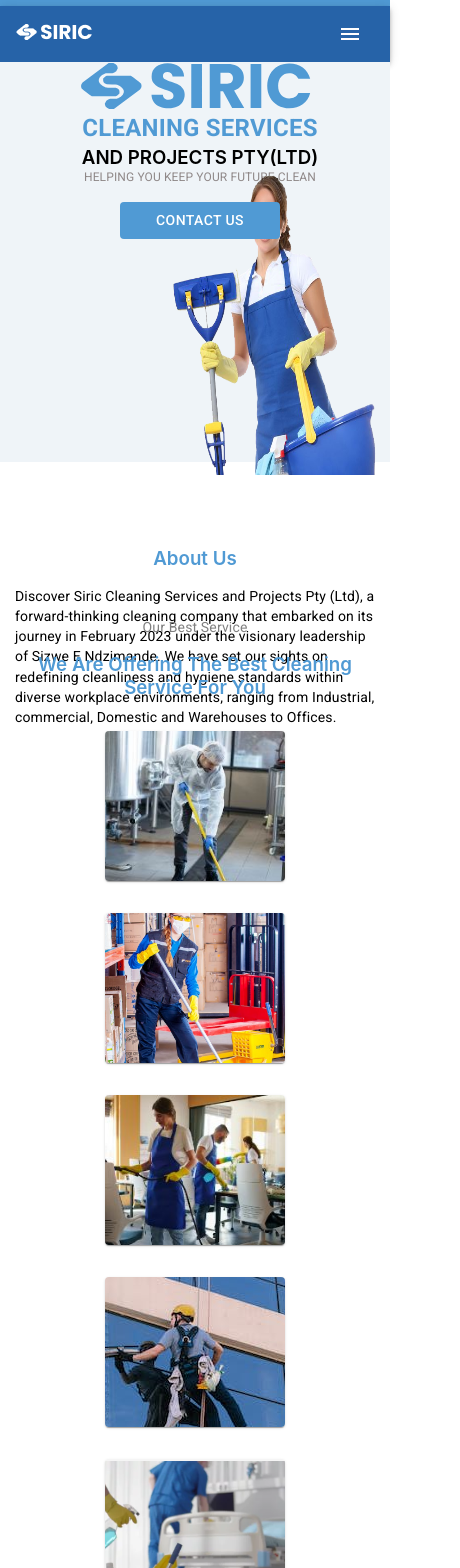
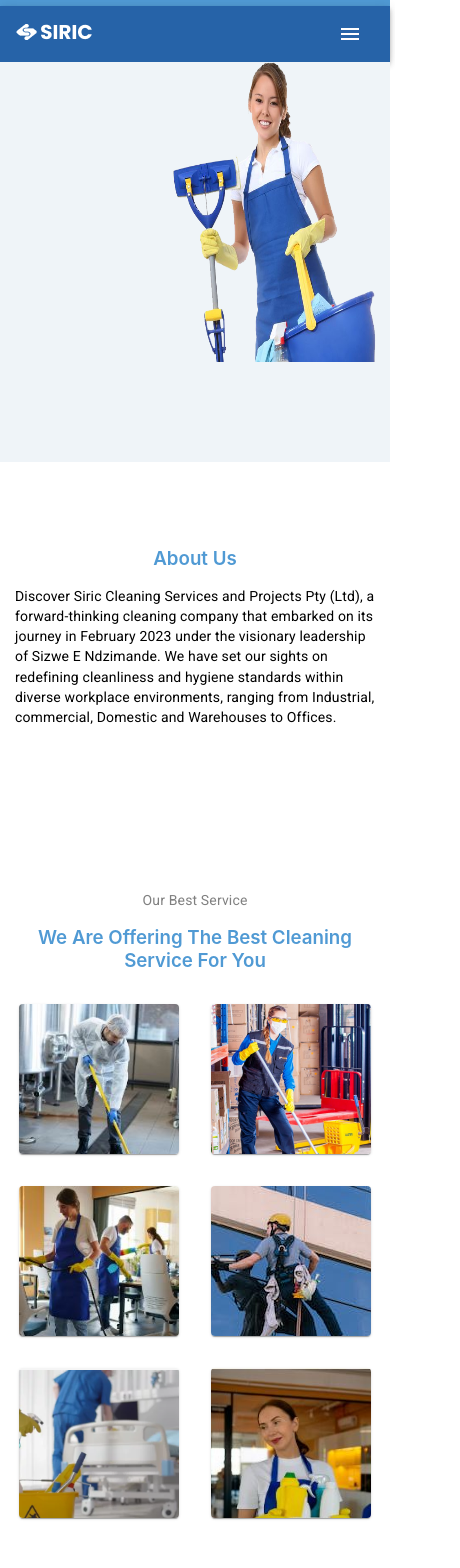
Before and after one commit to codewithmokone/siric-cleaning-website, a React (Create React App) app: page / in a window 390 px wide. Shown: the top 1568 px of the page, 460 px wide, since content can reach past the window. Built offline with nearby package versions, Linux system fonts and the light colour scheme.

Commit message:
updated mobile responsiveness

```diff
--- a/src/components/CustomCard.jsx
+++ b/src/components/CustomCard.jsx
@@ -58,7 +58,7 @@
         <Card
           key={index}
           sx={{
-            maxWidth: { xs: 180, lg: 280 },
+            maxWidth: { xs: 160, lg: 280 },
             margin: {xs:2,lg:4},
             height: { xs: 150, lg: 335 },
           }}
--- a/src/components/herosection/HeroSection.jsx
+++ b/src/components/herosection/HeroSection.jsx
@@ -19,8 +19,8 @@
     >
       <Box
         sx={{
-          width: 400,
-          display: "flex",
+          width: 390,
+          display: {xs:"none",lg:"flex"},
           flexDirection: "column",
           alignItems: "center",
           marginBottom:-8
--- a/src/components/main/Contact.jsx
+++ b/src/components/main/Contact.jsx
@@ -57,13 +57,13 @@
       ) : (
         <Box
           sx={{
-            width: {xs:400, lg:1200},
+            width: {xs:390, lg:1200},
             display: "column",
             justifyContent: "center",
             marginTop: 6,
           }}
         >
-          <Box sx={{ width: {xs:400, lg:1200}, display: "flex", justifyContent: "center" }}>
+          <Box sx={{ width: {xs:390, lg:1200}, display: "flex", justifyContent: "center" }}>
             <CustomTypography
               color="#509AD4"
               theme={"subheading"}
@@ -74,13 +74,13 @@
           </Box>
           <Box
             sx={{
-              width: {xs:400, lg:1200},
+              width: {xs:390, lg:1200},
               display: "flex",
               justifyContent: "center",
               marginTop: 4,
             }}
           >
-            <Box sx={{ width:{xs:400, lg:600}, display: "column", alignItems: "center" }}>
+            <Box sx={{ width:{xs:360, lg:600}, display: "column", alignItems: "center" }}>
               <CustomTextField
                 placeholder="Name"
                 icon={"name"}
@@ -100,7 +100,7 @@
               ></CustomTextField>
               <Box
                 sx={{
-                  width:{xs:400, lg:600},
+                  width:{xs:360, lg:600},
                   display: "flex",
                   justifyContent: "center",
                   alignItems: "center",
--- a/src/components/main/CustomizedSolutions.jsx
+++ b/src/components/main/CustomizedSolutions.jsx
@@ -22,17 +22,17 @@
           alignItems: "center",
         }}
       >
-        <Box sx={{ width: {xs:450,lg: 400} }}>
+        <Box sx={{ width: {xs:360,lg: 400} }}>
           <img src={image} alt="main-image" width={300} height={300} />
         </Box>
-        <Box sx={{ width: 360,marginLeft:{xs: -55,lg:0} }}>
+        <Box sx={{ width: 360,marginLeft:{xs: -45,lg:0} }}>
           <Box>
             <CustomTypography theme={"subheading"} color={"#509AD4"}>
               Customized Solutions
             </CustomTypography>
           </Box>
           <Box sx={{ marginTop: 2 }}>
-            <CustomTypography >
+            <CustomTypography color={'grey'}>
               We understand that each workplace is unique, with distinct needs
               and requirements. That's why we offer customized cleaning
               solutions tailored to the specific demands of your environment.
--- a/src/components/main/Mission.jsx
+++ b/src/components/main/Mission.jsx
@@ -30,7 +30,7 @@
       >
         <Box
           sx={{
-            width: {xs:'auto',lg:450},
+            width: {xs:"auto",lg:450},
             display: "flex",
             flexDirection: "column",
             justifyContent: "center",
@@ -42,7 +42,7 @@
               Our Mission
             </CustomTypography>
           </Box>
-          <Box sx={{ marginTop: 2}}>
+          <Box sx={{ marginTop: 2, }}>
             <CustomTypography color={"#FFFFFF"} >
               Guided by our unwaveing values of dedication, commitment, and
               diligent effort, our mission is ambitious. Our aim is to create a
--- a/src/components/main/Services.jsx
+++ b/src/components/main/Services.jsx
@@ -19,7 +19,7 @@
     >
       <Box
         sx={{
-          width: 1200,
+          width: {xs:390,lg:1200},
           display: "flex",
           flexDirection: "column",
           alignItems: "center",
@@ -58,7 +58,7 @@
         </Box>
         <Box
           sx={{
-            // width:{xs:400},
+            width:{xs:390},
             display: "flex",
             flexWrap: "wrap",
             marginTop: 2,
```
